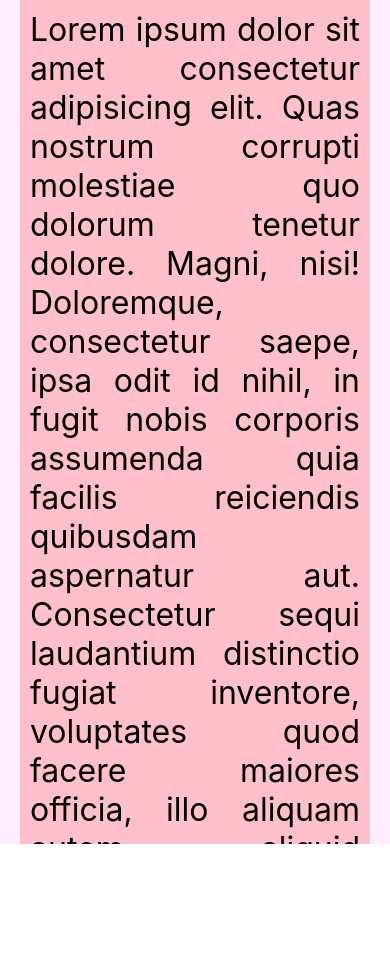
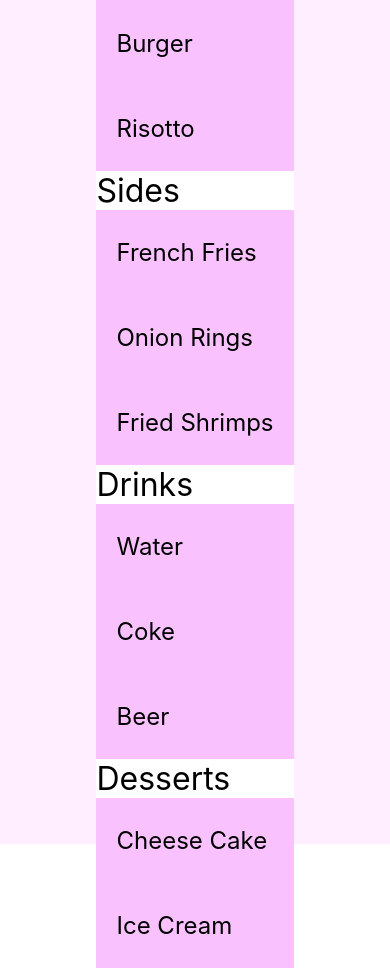
Before and after one commit to Tahidur-Rahman/react-native-practice, a React Native app: screen / in a window 390 px wide. Before the commit the page ends 844 px from the top, so only its background shows below. Built offline with nearby package versions, Linux system fonts and the light colour scheme.

Commit message:
SectionList

```diff
--- a/App.js
+++ b/App.js
@@ -15,7 +15,6 @@ export default function App() {
   return (
     <View style={styles.container}>
       {/* <PizzaTranslator /> */}
-      {/* <SectionListBasics /> */}
 
     {/* BuiltInComponents */}
 
@@ -26,8 +25,9 @@ export default function App() {
     {/* <KeyboardAvoidingViews /> */}
     {/* <Modals/> */}
     {/* <PullToRefresh /> */}
-    <ScrollViewPart />
+    {/* <ScrollViewPart /> */}
 
+      <SectionListBasics />
 
     </View>
   );
--- a/SectionListBasics.js
+++ b/SectionListBasics.js
@@ -1,41 +1,70 @@
 import React from "react";
-import { SectionList, View, Text,StyleSheet } from "react-native";
+import {
+  SectionList,
+  View,
+  Text,
+  StyleSheet,
+  SafeAreaView,
+  StatusBar,
+} from "react-native";
+
+const DATA = [
+  {
+    title: "Main dishes",
+    data: ["Pizza", "Burger", "Risotto"],
+  },
+  {
+    title: "Sides",
+    data: ["French Fries", "Onion Rings", "Fried Shrimps"],
+  },
+  {
+    title: "Drinks",
+    data: ["Water", "Coke", "Beer"],
+  },
+  {
+    title: "Desserts",
+    data: ["Cheese Cake", "Ice Cream"],
+  },
+];
+
+const Item = ({ title }) => (
+  <View style={styles.item}>
+    <Text style={styles.title}>{title}</Text>
+  </View>
+);
+function SectionListBasics() {
+  return (
+    <SafeAreaView style={styles.item}>
+      <SectionList
+        sections={DATA}
+        keyExtractor={(item, index) => index}
+        renderItem={({ item }) => <Item title={item} />}
+        renderSectionHeader={({ section: { title } }) => (
+          <Text style={styles.header}>{title}</Text>
+        )}
+      />
+    </SafeAreaView>
+  );
+}
 
 const styles = StyleSheet.create({
   container: {
     flex: 1,
-    paddingTop: 22,
-  },
-  sectionHeader: {
-    paddingTop: 2,
-    paddingLeft: 10,
-    paddingRight: 10,
-    paddingBottom: 2,
-    fontSize: 34,
-    fontWeight: 'bold',
-    backgroundColor: 'rgba(247,247,247,1.0)',
+    paddingTop: StatusBar.currentHeight,
+    marginHorizontal: 16
   },
   item: {
-    padding: 10,
-    fontSize: 18,
-    height: 44,
+    backgroundColor: "#f9c2ff",
+    padding: 20,
+    marginVertical: 8
+  },
+  header: {
+    fontSize: 32,
+    backgroundColor: "#fff"
+  },
+  title: {
+    fontSize: 24
   }
-})
-
-function SectionListBasics() {
-  return (
-    <View style={styles.container}>
-      <SectionList
-        sections={[
-          {title:'Brothers',data:['Habib','Aziz',"Tohid","Sahid"]},
-          {title:'Profession',data:['Banker','Banker',"Student","Student"]},
-        ]}
-        renderSectionHeader={({section})=> <Text style={styles.sectionHeader}>{section.title}</Text>}
-        renderItem={({item}) => <Text style={styles.item}>{item}</Text>}
-        keyExtractor={(item,index)=>index}
-      />
-    </View>
-  );
-}
+});
 
 export default SectionListBasics;
```
